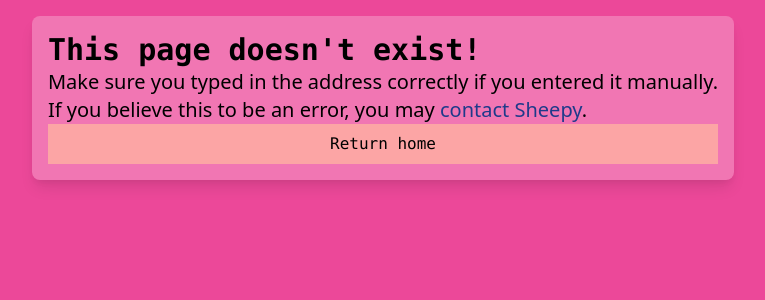
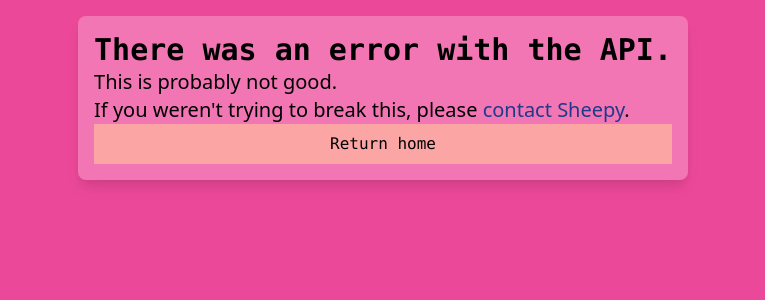
Before and after one commit to sheepy0125/NewMinecraftGearFormSite, a React (Create React App) app: page /api-error in a window 1280 px wide. Shown: the top 300 px of the page, without its empty margins (257-1022 px from the left). Built offline with nearby package versions, Linux system fonts and the light colour scheme.

Commit message:
API error page

```diff
--- a/src/App.js
+++ b/src/App.js
@@ -6,6 +6,7 @@
 const LazyIndex = lazy(() => import("./components/pages/index.jsx"));
 const LazyForm = lazy(() => import("./components/pages/form.jsx"));
 const LazySubmitResult = lazy(() => import("./components/pages/submitResult.jsx"));
+const LazyApiError = lazy(() => import("./components/pages/errors/apiError.jsx"));
 const LazyPageNotFound = lazy(() => import("./components/pages/errors/pageNotFound.jsx"));
 const LazyNotImplemented = lazy(() => import("./components/pages/errors/notImplemented.jsx"));
 
@@ -34,6 +35,11 @@
 						<LazySubmitResult />
 					</Route>
 
+					{/* API error */}
+					<Route path="/api-error">
+						<LazyApiError />
+					</Route>
+
 					{/* Not implemented */}
 					<Route path="/not-implemented">
 						<LazyNotImplemented />
--- /dev/null
+++ b/src/components/pages/errors/apiError.jsx
@@ -0,0 +1,27 @@
+// API error page
+
+import BoxWidget from "../../boilerplate/widgets/boxWidget.jsx";
+import Button from "../../boilerplate/button.jsx";
+import {Link} from "react-router-dom";
+
+export default function ApiError() {
+	return (
+		<BoxWidget message="There was an error with the API.">
+			<div className="text-xl">
+				<p className="font-normal">This is probably not good.</p>
+				<p className="font-normal">
+					If you weren't trying to break this, please{" "}
+					<Link to="/not-implemented" className="text-blue-900 cursor-pointer hover:underline">
+						contact Sheepy
+					</Link>
+					.
+				</p>
+			</div>
+			<Link to="/home">
+				<Button normalColor="red-300" activeColor="red-400" className="w-full mx-auto">
+					Return home
+				</Button>
+			</Link>
+		</BoxWidget>
+	);
+}
--- a/src/components/pages/formEnchants.jsx
+++ b/src/components/pages/formEnchants.jsx
@@ -3,6 +3,7 @@
 import {useState, useEffect} from "react";
 import {post} from "axios";
 import {AllCheckerCheckbox, Checkbox, CheckboxGroup} from "@createnl/grouped-checkboxes";
+import {useHistory} from "react-router-dom";
 
 import MainWidget from "../boilerplate/widgets/mainWidget.jsx";
 import BaseWidget from "../boilerplate/widgets/baseWidget.jsx";
@@ -59,6 +60,8 @@
 
 // Form enchants
 export default function FormEnchants(props) {
+	const history = useHistory();
+
 	const [sortedList, setSortedList] = useState(null);
 	const [enchantDict, setEnchantDict] = useState(null);
 	const [itemInputs, setItemInputs] = useState(null);
@@ -66,10 +69,14 @@
 
 	// Fetch the data
 	function fetchData() {
-		post("/get_enchants_for_gear", Object.keys(props.orderNumberDictionary)).then((resp) => {
-			setSortedList(resp.data.data.sorted_list);
-			setEnchantDict(resp.data.data.enchant_dict);
-		});
+		post("/get_enchants_for_gear", Object.keys(props.orderNumberDictionary))
+			.then((resp) => {
+				setSortedList(resp.data.data.sorted_list);
+				setEnchantDict(resp.data.data.enchant_dict);
+			})
+			.catch((resp) => {
+				history.push("/api-error");
+			});
 	}
 
 	// Enchant changed
--- a/src/components/pages/formSelection.jsx
+++ b/src/components/pages/formSelection.jsx
@@ -1,6 +1,7 @@
 // Form page
 
 import {useState, useEffect} from "react";
+import {useHistory} from "react-router-dom";
 import {get} from "axios";
 
 import MainWidget from "../boilerplate/widgets/mainWidget.jsx";
@@ -12,6 +13,8 @@
 import Button from "../boilerplate/button.jsx";
 
 export default function FormSelection(props) {
+	const history = useHistory();
+
 	const [itemInputs, setItemInputs] = useState(null);
 	const [orderNumberDictionary, setOrderNumberDictionary] = useState({});
 	const [itemPrices, setItemPrices] = useState({});
@@ -24,7 +27,7 @@
 				setItemInputs(convertToInputs(resp.data.data));
 			})
 			.catch((resp) => {
-				setItemInputs(<div>An error as occurred!</div>);
+				history.push("/api-error");
 			});
 	}
 
--- a/src/components/submitOrder.jsx
+++ b/src/components/submitOrder.jsx
@@ -1,7 +1,7 @@
 // Submit order
 
 import {post} from "axios";
-import {useHistory} from "react-router";
+import {useHistory} from "react-router-dom";
 
 import Button from "./boilerplate/button.jsx";
 
@@ -10,7 +10,8 @@
 	console.log("%cSubmitting order...", "color: white; background-color: purple");
 	console.log(JSON.stringify(content, null, 4));
 
-	post("/submit", content).then((resp) => {
+	post("/submit", content)
+		.then((resp) => {
 			console.log(resp.data);
 
 			const orderID = resp.data.data.order_id;
@@ -20,6 +21,9 @@
 
 			// Redirect to submit page
 			history.push(`/submit-result?orderID=${orderID}&orderPIN=${orderPIN}&orderUsername=${orderUsername}&estimatedCost=${estimatedCost}`);
+		})
+		.catch((resp) => {
+			history.push("/api-error");
 		});
 }
 
```
Lines whose indentation alone changed are shown as unchanged.
